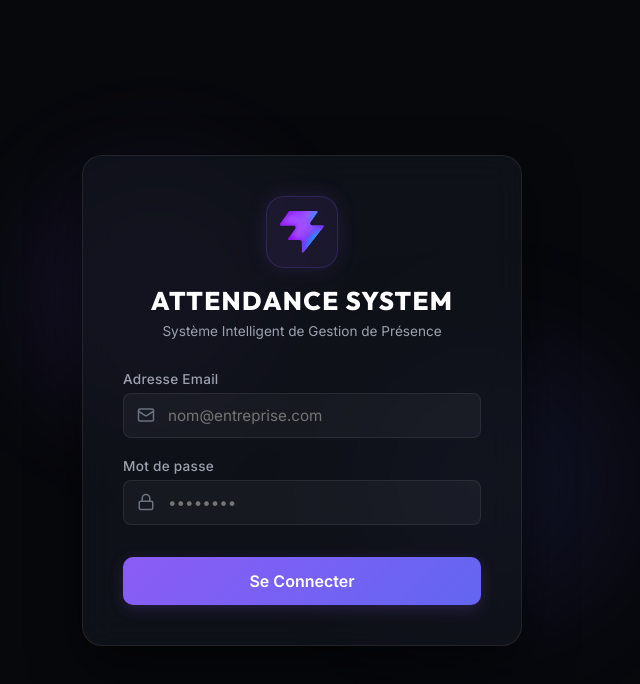
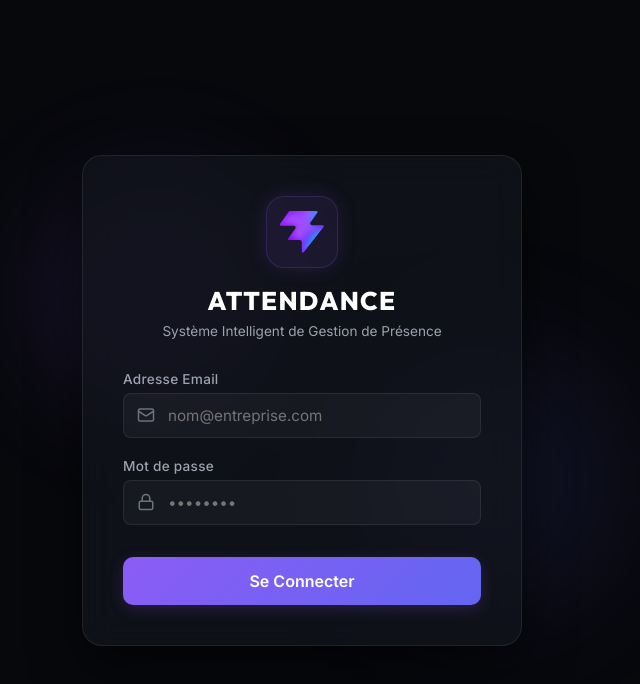
Before and after one commit to gmounir02/pointagepro, a React (Vite) app in the folder attendance-front/: page / in a window 1280 px wide. Shown: the top 684 px of the page, without its empty margins (338-978 px from the left). Built offline with nearby package versions, Linux system fonts and the light colour scheme.

Commit message:
style: unify branding name to ATTENDANCE

```diff
--- a/attendance-front/index.html
+++ b/attendance-front/index.html
@@ -4,7 +4,7 @@
     <meta charset="UTF-8" />
     <link rel="icon" type="image/svg+xml" href="/favicon.svg" />
     <meta name="viewport" content="width=device-width, initial-scale=1.0" />
-    <title>Smart Presence | Gestion de Présence Intelligente</title>
+    <title>Attendance</title>
   </head>
   <body>
     <div id="root"></div>
--- a/attendance-front/src/components/admin/DashboardHome.jsx
+++ b/attendance-front/src/components/admin/DashboardHome.jsx
@@ -103,7 +103,7 @@ export default function DashboardHome() {
         </head>
         <body>
           <div class="header-bar">
-            <div class="logo-title">ATTENDANCE SYSTEM</div>
+            <div class="logo-title">ATTENDANCE</div>
             <div class="report-title">Fiche de Présence Individuelle</div>
           </div>
           <div class="meta-grid">
@@ -151,7 +151,7 @@ export default function DashboardHome() {
             </tbody>
           </table>
           <div class="footer">
-            Généré automatiquement par Smart Attendance System - PFA. Fiche certifiée conforme.
+            Généré automatiquement par Attendance. Fiche certifiée conforme.
           </div>
           <script>
             window.onload = function() {
--- a/attendance-front/src/components/auth/Login.jsx
+++ b/attendance-front/src/components/auth/Login.jsx
@@ -35,7 +35,7 @@ export default function Login() {
           <div style={styles.logoContainer}>
             <img src="/favicon.svg" alt="Logo" style={{ width: "44px", height: "44px" }} />
           </div>
-          <h2 style={styles.title}>ATTENDANCE SYSTEM</h2>
+          <h2 style={styles.title}>ATTENDANCE</h2>
           <p style={styles.subtitle}>Système Intelligent de Gestion de Présence</p>
         </div>
 
```
